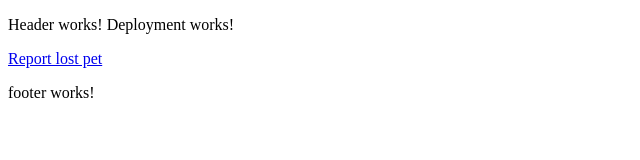
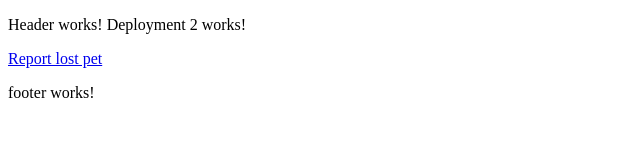
Before and after one commit to erangakm/pet-finder, an Angular app: page / in a window 1280 px wide. Shown: the top 160 px of the page, without its empty margins (0-640 px from the left). Built offline with nearby package versions, Linux system fonts and the light colour scheme.

Commit message:
change to head component

```diff
--- a/src/app/header/header.component.html
+++ b/src/app/header/header.component.html
@@ -1,4 +1,4 @@
 <p>
   Header works!
-  Deployment works!
+  Deployment 2 works!
 </p>
```
